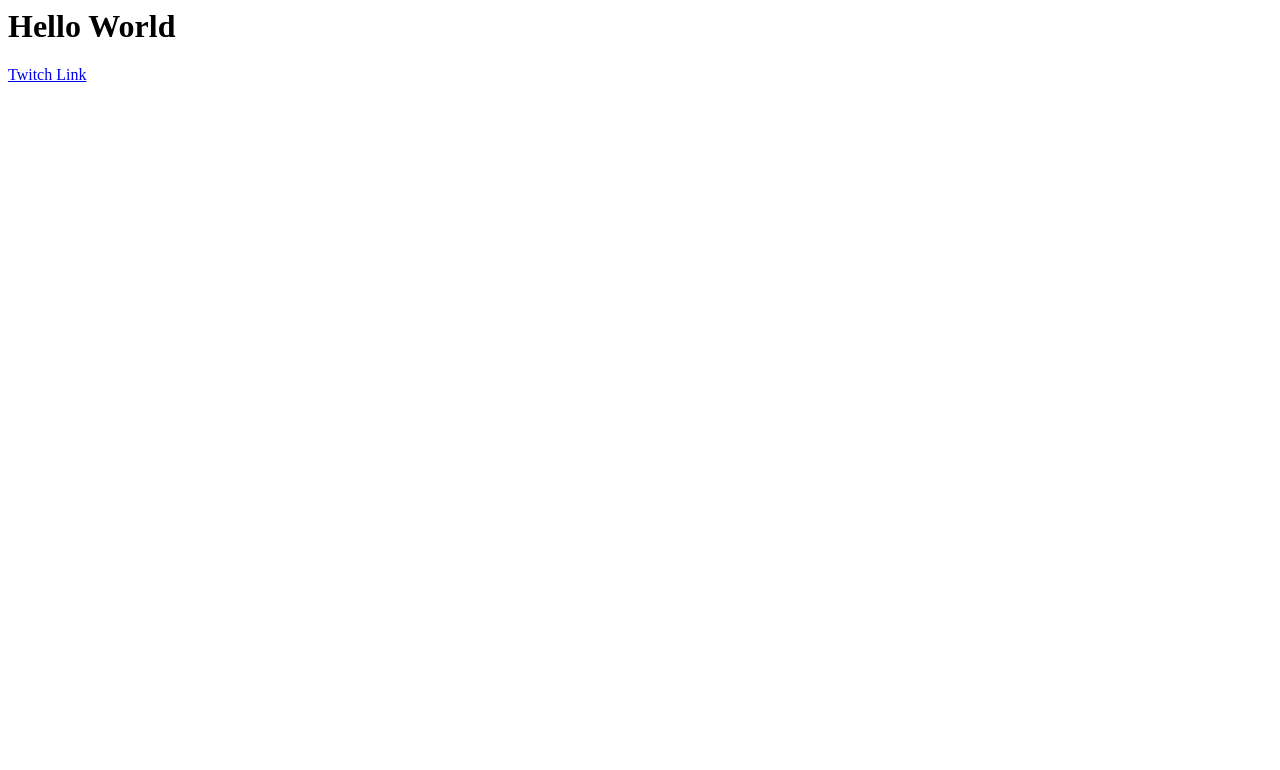
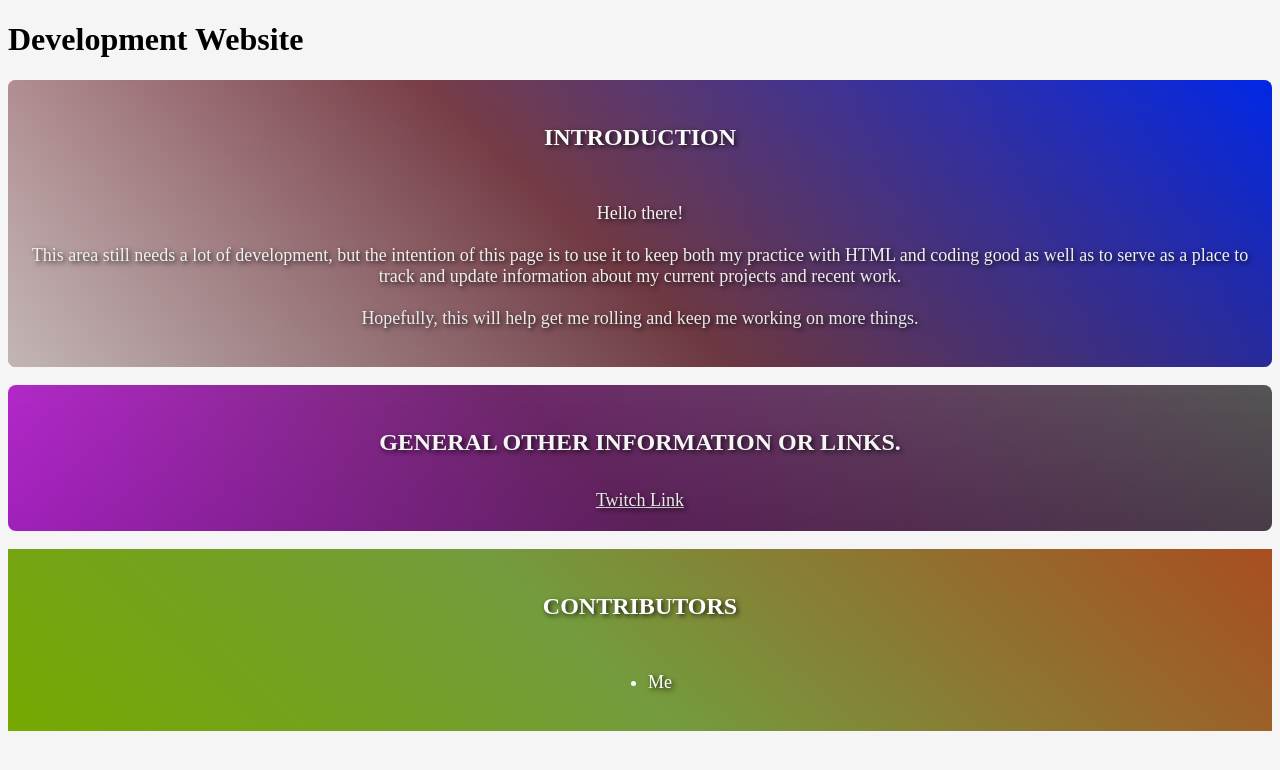
Before and after one commit to SMR305/SMR305.github.io, a plain HTML site: page index.html in a window 1280 px wide. Drawn offline with Linux system fonts and the light colour scheme.

Commit message:
Stylized the page some adding some minor information and slight formatting improvements

```diff
--- a/index.html
+++ b/index.html
@@ -1,2 +1,65 @@
-<h1>Hello World</h1>
-<a href="https://www.twitch.tv/dragonace_live">Twitch Link</a>
+<!DOCTYPE html>
+<html>
+    <head>
+        <title>Development Website</title>
+        <link rel="stylesheet" type="text/css" href="styles.css">
+        <script>
+            function getHexColor() {
+                let hex = Math.floor(Math.random() * 16777215).toString(16);
+                return hex;
+            }
+
+            document.addEventListener("DOMContentLoaded", () => {
+                const dynamicCardContents = document.querySelectorAll("#dynamic-card-content");
+                dynamicCardContents.forEach(card => {
+                    const randColor = getHexColor();
+                    const randColor2 = getHexColor();
+                    const randColor3 = getHexColor();
+                    const gradStyle = `background-color: #${randColor.padStart(6, '0')}; background-image: linear-gradient(43deg, #${randColor.padStart(6, '0')} 0%, #${randColor2.padStart(6, '0')} 46%, #${randColor3.padStart(6, '0')} 100%);`;
+                    card.style = gradStyle;
+                });
+            });
+        </script>
+
+    <body>
+        <h1>Development Website</h1>
+
+        <div class="card">
+            <div class="card-content" id="dynamic-card-content">
+            <p class="card-title">Introduction
+            </p><p class="card-para">
+                Hello there!
+                <br> <br>
+
+                This area still needs a lot of development, but the intention of
+                this page is to use it to keep both my practice with HTML and
+                coding good as well as to serve as a place to track and update
+                information about my current projects and recent work.
+                <br> <br>
+
+                Hopefully, this will help get me rolling and keep me working on more things.
+            </p>
+            </div>
+        </div>
+
+        <br>
+
+        <div class="card">
+        <div class="card-content">
+            <p class="card-title">General other information or links.
+            </p><a href="https://www.twitch.tv/dragonace_live" class="card-para">Twitch Link</a>
+        </div>
+        </div>
+
+        <br>
+
+        <div class="card" style="width: 300px; margin: 0 auto; text-align: center;"></div>
+        <div class="card-content" id="dynamic-card-content">
+            <p class="card-title">Contributors
+            </p><ul class="card-para">
+            <li>Me</li>
+            </ul>
+        </div>
+        </div>
+    </body>
+</html>
--- /dev/null
+++ b/styles.css
@@ -0,0 +1,99 @@
+body {
+    background-color: whitesmoke;
+}
+
+.main-area {
+    background-color: rgb(227, 225, 225);
+    border-radius: 10px;
+    padding: 10px;
+    font-size: large;
+    margin-bottom: 20px;
+}
+
+.sub-area {
+    background: rgb(227, 225, 225);
+    border-radius: 10px;
+    padding-left: 10px;
+    padding-right: 10px;
+    padding: 5px;
+}
+
+.card {
+    width: auto;
+    height: auto;
+    background-color: #c628e6;
+    background-image: linear-gradient(43deg, #c628e6 0%, #6e286a 46%, #545454 100%);
+    border-radius: 8px;
+    color: white;
+    overflow: hidden;
+    position: relative;
+    transform-style: preserve-3d;
+    perspective: 1000px;
+    transition: all 0.5s cubic-bezier(0.23, 1, 0.320, 1);
+    cursor: pointer;
+}
+
+.card-content {
+    padding: 20px;
+    position: relative;
+    z-index: 1;
+    display: flex;
+    flex-direction: column;
+    gap: 10px;
+    color: white;
+    align-items: center;
+    justify-content: center;
+    text-align: center;
+    height: 100%;
+    text-shadow: 2px 2px 5px rgba(0, 0, 0, 0.8);
+}
+
+.card-content .card-title {
+    font-size: 24px;
+    font-weight: 700;
+    color: inherit;
+    text-transform: uppercase;
+}
+
+.card-content .card-para {
+    color: inherit;
+    /* opacity: 0.8; */
+    font-size: 18px;
+}
+
+.card:hover {
+    transform: rotateY(10deg) rotateX(10deg) scale(1.05);
+    box-shadow: 0 10px 20px rgba(0, 0, 0, 0.2);
+}
+
+.card:before {
+    content: "";
+    position: absolute;
+    top: 0;
+    left: 0;
+    width: 100%;
+    height: 100%;
+    background: linear-gradient(transparent, rgba(0, 0, 0, 0.1));
+    transition: transform 0.5s cubic-bezier(0.23, 1, 0.320, 1);
+    z-index: 1;
+}
+
+.card:hover:before {
+    transform: translateX(-100%);
+}
+
+.card:after {
+    content: "";
+    position: absolute;
+    top: 0;
+    right: 0;
+    width: 100%;
+    height: 100%;
+    background: linear-gradient(transparent, rgba(0, 0, 0, 0.1));
+    transition: transform 0.5s cubic-bezier(0.23, 1, 0.320, 1);
+    z-index: 1;
+}
+
+.card:hover:after {
+    transform: translateX(100%);
+}
```
